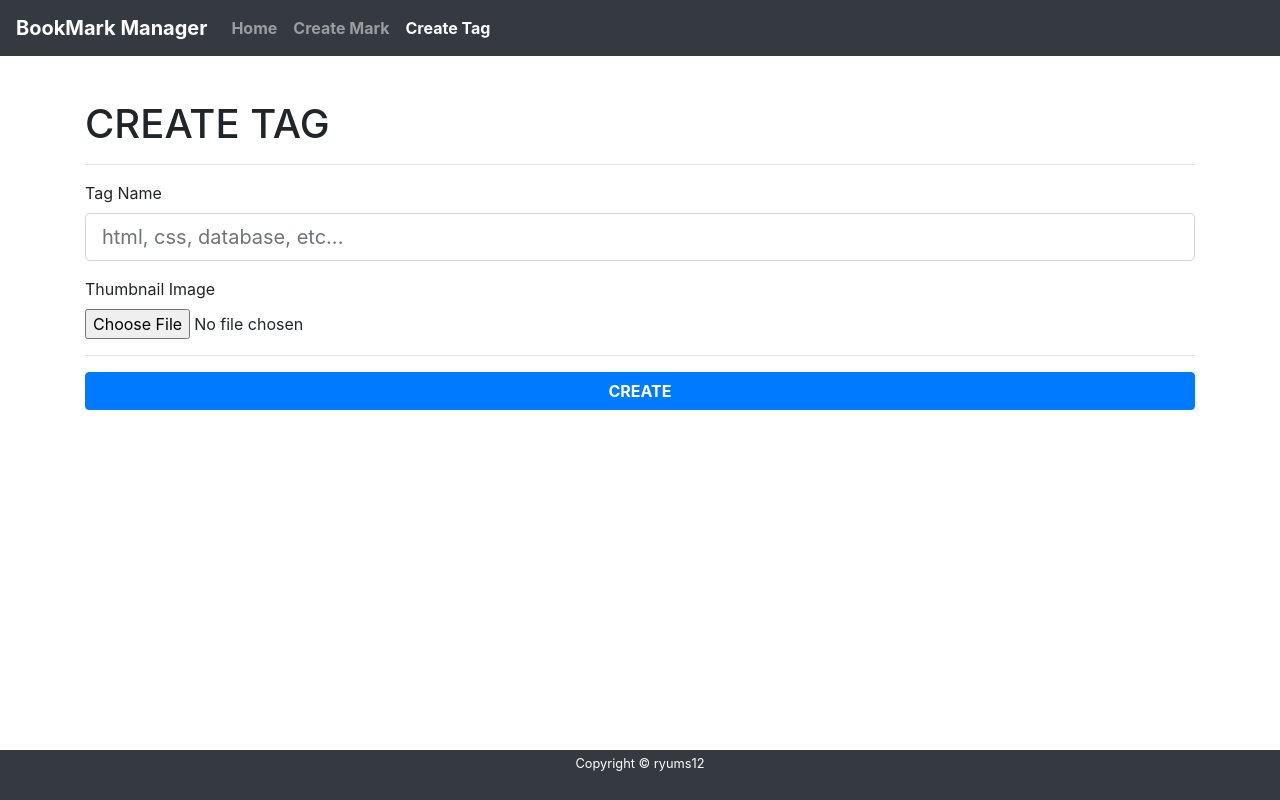
After one commit to ryums12/smallProject, a Python web app: template BookMark/src/main/resources/templates/createTag.html in a window 1280 px wide. The commit adds this page. Run offline with Jinja, Linux system fonts and the light colour scheme; the template is opened without the code that fills it, so the values that code supplies are empty; some libraries are stand-ins or nearby versions.

Commit message:
code update, createTag.html initial

```diff
--- a/BookMark/src/main/resources/static/js/index.js
+++ b/BookMark/src/main/resources/static/js/index.js
@@ -46,7 +46,7 @@ const fncGetMarkList = (page, tag) => {
                     + "<img src='https://placeimg.com/160/160/tech/" + i + "'>"
                     + "<hr>"
                     + "<div class='caption text-center'>"
-                    + "<h4>[" + markList[i].tag + "]" + markList[i].title + "</h4>"
+                    + "<h5>[" + markList[i].tag + "]" + markList[i].title + "</h5>"
                     + "<a href='" + markList[i].url + "' target='_blank'>이동</a>"
                     + "</div>"
                     + "</div>"
@@ -67,10 +67,8 @@ const fncGetMarkList = (page, tag) => {
                     + "<a class='page-link' href='#' onclick='fncPrevPage(" + page + ",\"" + tag + "\")'>Previous</a>"
                     + "</li>";
 
-                console.log(startPage);
-                console.log(endPage);
                 for (let i = startPage; i < endPage; i++) {
-                    //JPA Pageable 페이지 인식은 0부터 시작하기 때문에 +1이 필요함
+                    //JPA Pageable 페이지는 0부터 시작하기 때문에, 표시 상으로는 +1이 필요함
                     const aClass = page == i ? "page-item active" : "page-item";
                     pageHtml += "<li class='" + aClass + "'>"
                         + "<a href='#' class='page-link' onclick='fncGetMarkList(" + i + ",\""+ tag +"\")'>" + (i + 1)
--- /dev/null
+++ b/BookMark/src/main/resources/templates/createTag.html
@@ -0,0 +1,101 @@
+<!doctype html>
+<html lang="ko" xmlns="http://www.w3.org/1999/xhtml" xmlns:th="http://www.thymeleaf.org">
+<head>
+    <!-- Required meta tags -->
+    <meta charset="UTF-8">
+    <meta name="viewport" content="width=device-width, initial-scale=1, shrink-to-fit=no">
+
+    <!-- Bootstrap CSS -->
+    <link rel="stylesheet" href="https://stackpath.bootstrapcdn.com/bootstrap/4.5.0/css/bootstrap.min.css"
+          integrity="sha384-9aIt2nRpC12Uk9gS9baDl411NQApFmC26EwAOH8WgZl5MYYxFfc+NcPb1dKGj7Sk" crossorigin="anonymous">
+
+    <title>태그 등록</title>
+
+    <style>
+        html, body {
+            height: 100%;
+        }
+
+        .wrapper {
+            min-height: 100%;
+            margin: 0 auto -50px;
+            padding-top: 100px;
+        }
+
+        .h-50px {
+            height: 50px;
+        }
+    </style>
+</head>
+<body>
+
+<!-- nav -->
+<nav class="navbar navbar-expand-md navbar-dark fixed-top bg-dark font-weight-bold">
+    <a class="navbar-brand" href="#">BookMark Manager</a>
+    <button class="navbar-toggler" type="button" data-toggle="collapse" data-target="#navbarCollapse"
+            aria-controls="navbarCollapse" aria-expanded="false" aria-label="Toggle navigation">
+        <span class="navbar-toggler-icon"></span>
+    </button>
+    <div class="collapse navbar-collapse" id="navbarCollapse">
+        <ul class="navbar-nav mr-auto">
+            <li class="nav-item">
+                <a class="nav-link" href="#">Home</a>
+            </li>
+            <li class="nav-item">
+                <a class="nav-link" href="/mark/create">Create Mark</a>
+            </li>
+            <li class="nav-item active">
+                <a class="nav-link" href="/mark/create/tag">Create Tag</a>
+            </li>
+        </ul>
+
+    </div>
+</nav>
+<!-- nav -->
+
+<div class="wrapper">
+
+    <div class="container">
+        <form action="#">
+            <h1>CREATE TAG</h1>
+            <hr>
+            <div class="form-group">
+                <label for="inputTagName" class="fs-14">Tag Name</label>
+                <input type="text" class="form-control form-control-lg" id="inputTagName" name="tag"
+                       placeholder="html, css, database, etc..." required>
+            </div>
+            <div class="form-group">
+                <label for="validatedCustomFile">Thumbnail Image</label>
+                <input type="file" class="form-control-file" id="validatedCustomFile" required>
+            </div>
+            <hr>
+            <button class="btn btn-primary w-100 font-weight-bold">CREATE</button>
+        </form>
+    </div>
+
+
+    <div class="push h-50px"></div>
+</div>
+
+<!-- footer -->
+<footer class="bg-dark h-50px">
+    <div class="container-fluid text-center">
+        <small class="text-white">Copyright &copy; ryums12</small>
+    </div>
+</footer>
+<!-- footer -->
+
+
+<!-- Optional JavaScript -->
+<!-- jQuery first, then Popper.js, then Bootstrap JS -->
+<script src="https://code.jquery.com/jquery-3.5.1.slim.min.js"
+        integrity="sha384-DfXdz2htPH0lsSSs5nCTpuj/zy4C+OGpamoFVy38MVBnE+IbbVYUew+OrCXaRkfj"
+        crossorigin="anonymous"></script>
+<script src="https://cdn.jsdelivr.net/npm/popper.js@1.16.0/dist/umd/popper.min.js"
+        integrity="sha384-Q6E9RHvbIyZFJoft+2mJbHaEWldlvI9IOYy5n3zV9zzTtmI3UksdQRVvoxMfooAo"
+        crossorigin="anonymous"></script>
+<script src="https://stackpath.bootstrapcdn.com/bootstrap/4.5.0/js/bootstrap.min.js"
+        integrity="sha384-OgVRvuATP1z7JjHLkuOU7Xw704+h835Lr+6QL9UvYjZE3Ipu6Tp75j7Bh/kR0JKI"
+        crossorigin="anonymous"></script>
+</body>
+</html>
```
Also changed, not shown: BookMark/src/main/resources/templates/createMark.html (+12 -4 lines), BookMark/src/main/resources/templates/index.html (+5 -5 lines), BookMark/README.md, 1 other file.
